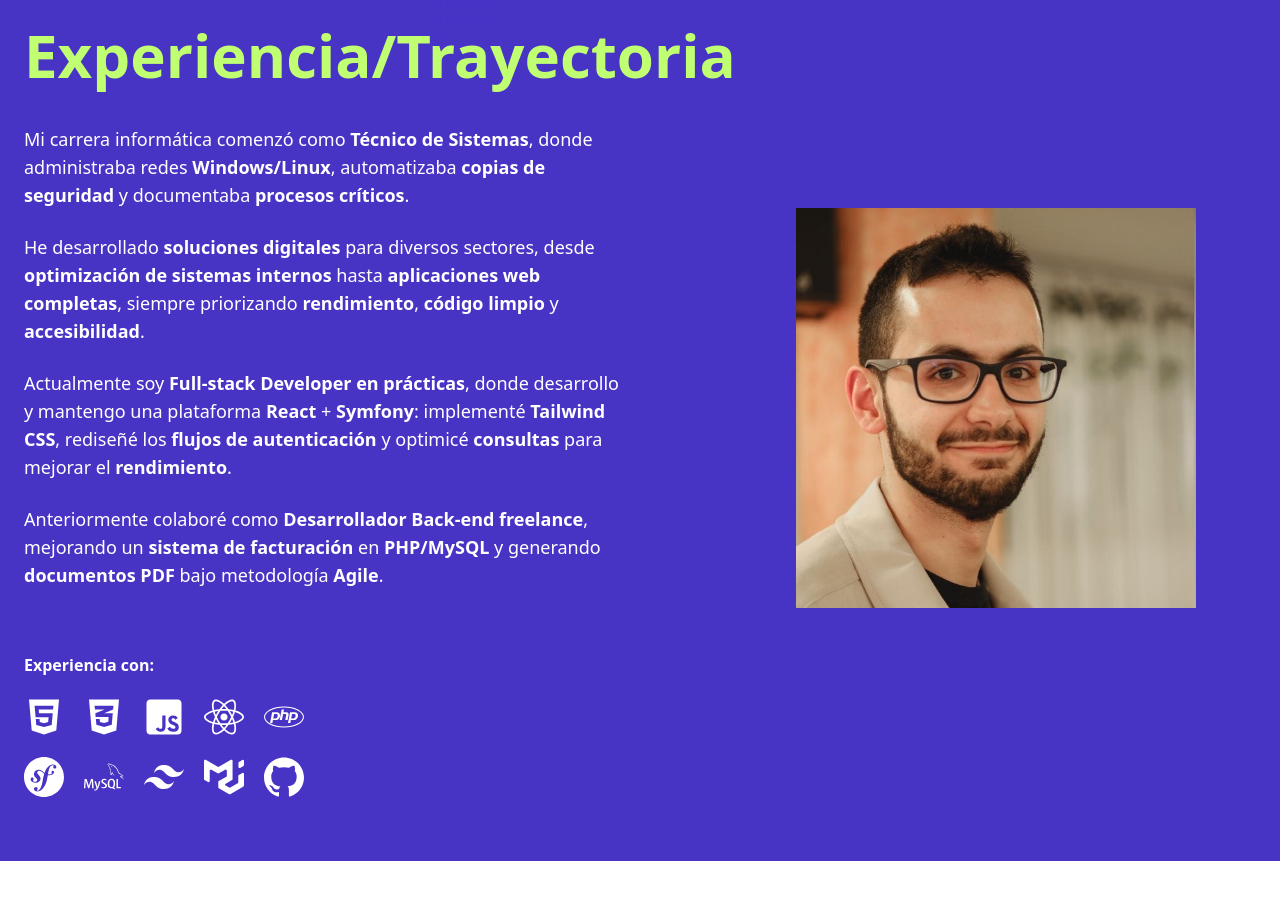
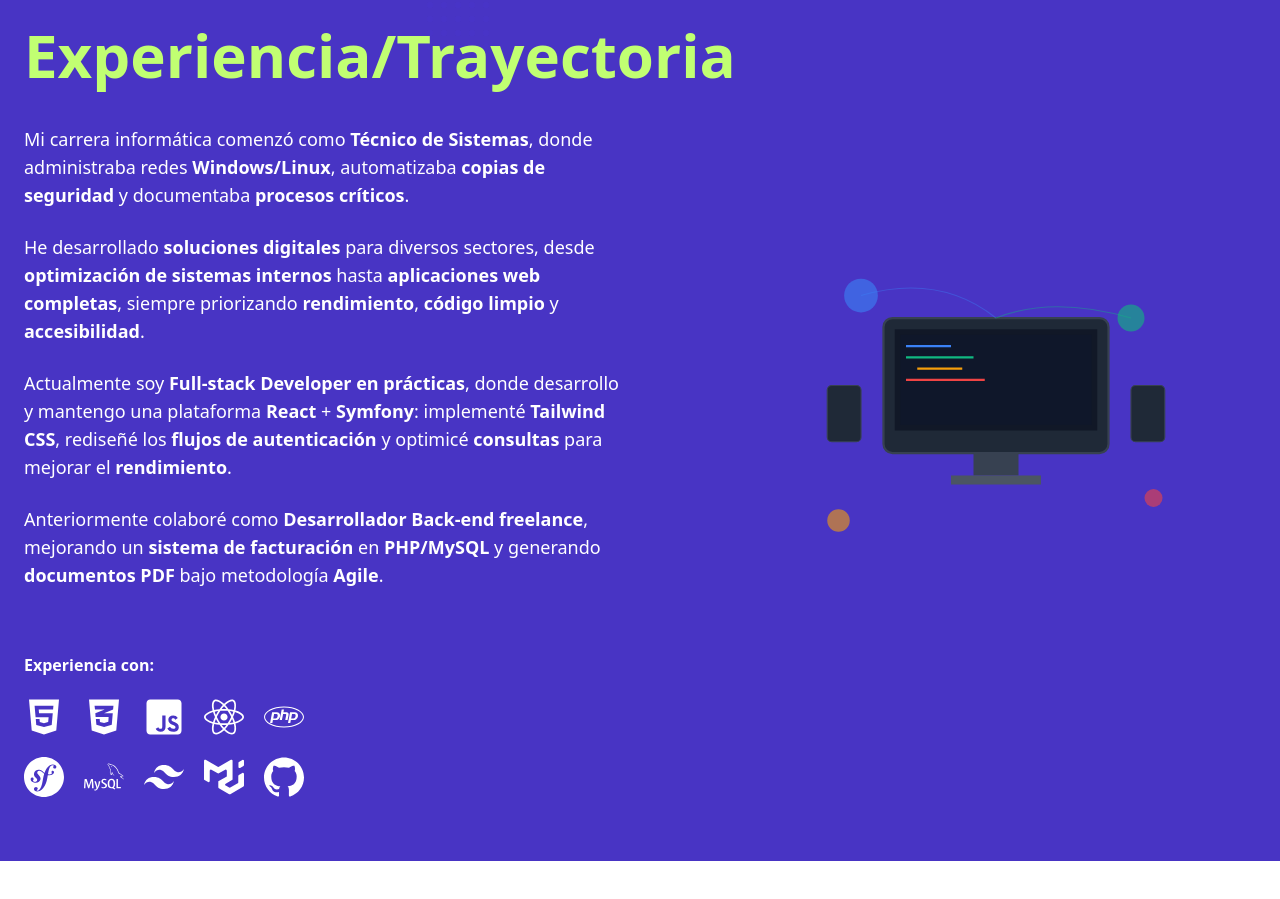
Before and after one commit to SulaimanTahaSantos/portfoliosulaiman, a Next.js app: page / in a window 1280 px wide. Shown: the part 1960-2859 px from the top of the page. Built offline with nearby package versions, Linux system fonts and the light colour scheme.

Commit message:
portfolio finalizado se iran haciendo updates mas adelante

```diff
--- a/src/app/components/ExperienceSection.tsx
+++ b/src/app/components/ExperienceSection.tsx
@@ -1,16 +1,14 @@
-import Image, { StaticImageData } from "next/image";
 import type { RefObject } from "react";
 import { BrowserView, MobileView } from "react-device-detect";
 import Experience from "./Experience";
+import { WebDevSVG } from "@/app/components/WebDevSVG";
 
 interface ExperienceSectionProps {
   divRef: RefObject<HTMLDivElement | null>;
-  imagenPerfil: StaticImageData;
 }
 
 export default function ExperienceSection({
   divRef,
-  imagenPerfil,
 }: ExperienceSectionProps) {
   return (
     <>
@@ -62,13 +60,7 @@ export default function ExperienceSection({
 
             <div className="relative hidden lg:block">
               <div className="absolute inset-0 flex items-center justify-center">
-                <Image
-                  src={imagenPerfil || "/placeholder.svg"}
-                  width={400}
-                  height={400}
-                  alt="Mi foto"
-                  className="transform translate-x-10"
-                />
+                <WebDevSVG />
               </div>
             </div>
           </div>
--- /dev/null
+++ b/src/app/components/WebDevSVG.tsx
@@ -0,0 +1,123 @@
+export function WebDevSVG() {
+  return (
+    <div className="w-[450px] h-[550px] transform translate-x-10">
+      <svg viewBox="0 0 400 400"  className="w-full h-full">
+            <rect
+              x="100"
+              y="120"
+              width="200"
+              height="120"
+              rx="8"
+              fill="#1F2937"
+              stroke="#374151"
+              strokeWidth="2"
+            />
+            <rect x="110" y="130" width="180" height="90" fill="#111827" />
+
+            <rect x="115" y="135" width="170" height="80" fill="#0F172A" />
+            <line
+              x1="120"
+              y1="145"
+              x2="160"
+              y2="145"
+              stroke="#3B82F6"
+              strokeWidth="2"
+            />
+            <line
+              x1="120"
+              y1="155"
+              x2="180"
+              y2="155"
+              stroke="#10B981"
+              strokeWidth="2"
+            />
+            <line
+              x1="130"
+              y1="165"
+              x2="170"
+              y2="165"
+              stroke="#F59E0B"
+              strokeWidth="2"
+            />
+            <line
+              x1="120"
+              y1="175"
+              x2="190"
+              y2="175"
+              stroke="#EF4444"
+              strokeWidth="2"
+            />
+
+            {/* Base del monitor */}
+            <rect x="180" y="240" width="40" height="20" fill="#374151" />
+            <rect x="160" y="260" width="80" height="8" fill="#4B5563" />
+
+            {/* Dispositivos móviles */}
+            <rect
+              x="50"
+              y="180"
+              width="30"
+              height="50"
+              rx="4"
+              fill="#1F2937"
+              stroke="#374151"
+              strokeWidth="1"
+            />
+            <rect
+              x="320"
+              y="180"
+              width="30"
+              height="50"
+              rx="4"
+              fill="#1F2937"
+              stroke="#374151"
+              strokeWidth="1"
+            />
+
+            <circle
+              cx="80"
+              cy="100"
+              r="15"
+              fill="#3B82F6"
+              className="opacity-60"
+            />
+            <circle
+              cx="320"
+              cy="120"
+              r="12"
+              fill="#10B981"
+              className="opacity-60"
+            />
+            <circle
+              cx="60"
+              cy="300"
+              r="10"
+              fill="#F59E0B"
+              className="opacity-60"
+            />
+            <circle
+              cx="340"
+              cy="280"
+              r="8"
+              fill="#EF4444"
+              className="opacity-60"
+            />
+
+            <path
+              d="M80 100 Q150 80 200 120"
+              stroke="#3B82F6"
+              strokeWidth="1"
+              fill="none"
+              className="opacity-40"
+            />
+            <path
+              d="M320 120 Q250 100 200 120"
+              stroke="#10B981"
+              strokeWidth="1"
+              fill="none"
+              className="opacity-40"
+            />
+          </svg>
+        </div>
+  );
+}
--- a/src/app/page.tsx
+++ b/src/app/page.tsx
@@ -194,7 +194,7 @@ export default function Home() {
         cambioColor={cambioColor}
       />
       <SkillsSection divRef={div2Ref} />
-      <ExperienceSection divRef={tercerDivRef} imagenPerfil={imagenPerfil} />
+      <ExperienceSection divRef={tercerDivRef}  />
       <ProjectsSection divRef={div4Ref} />
       <ContactSection
         divRef={div5Ref}
```
